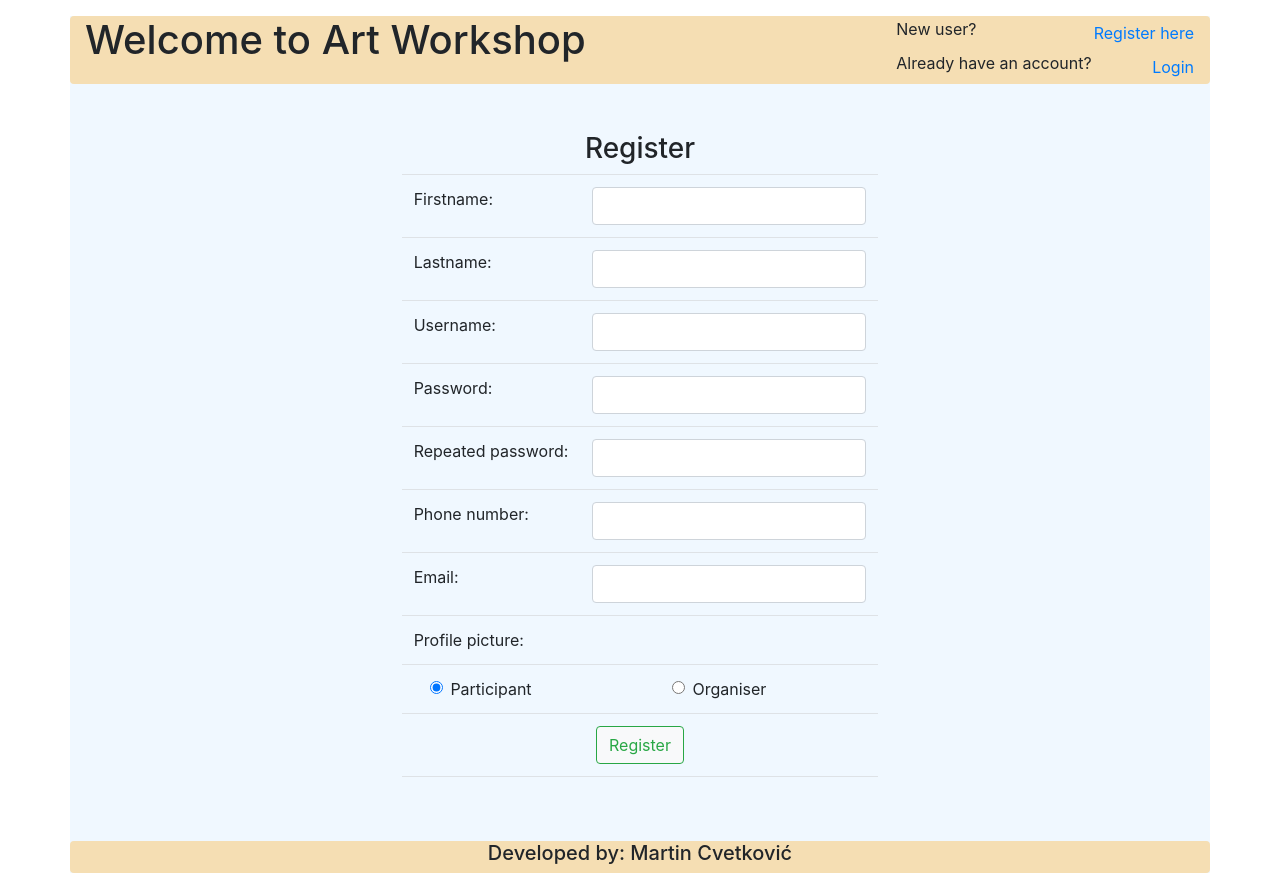
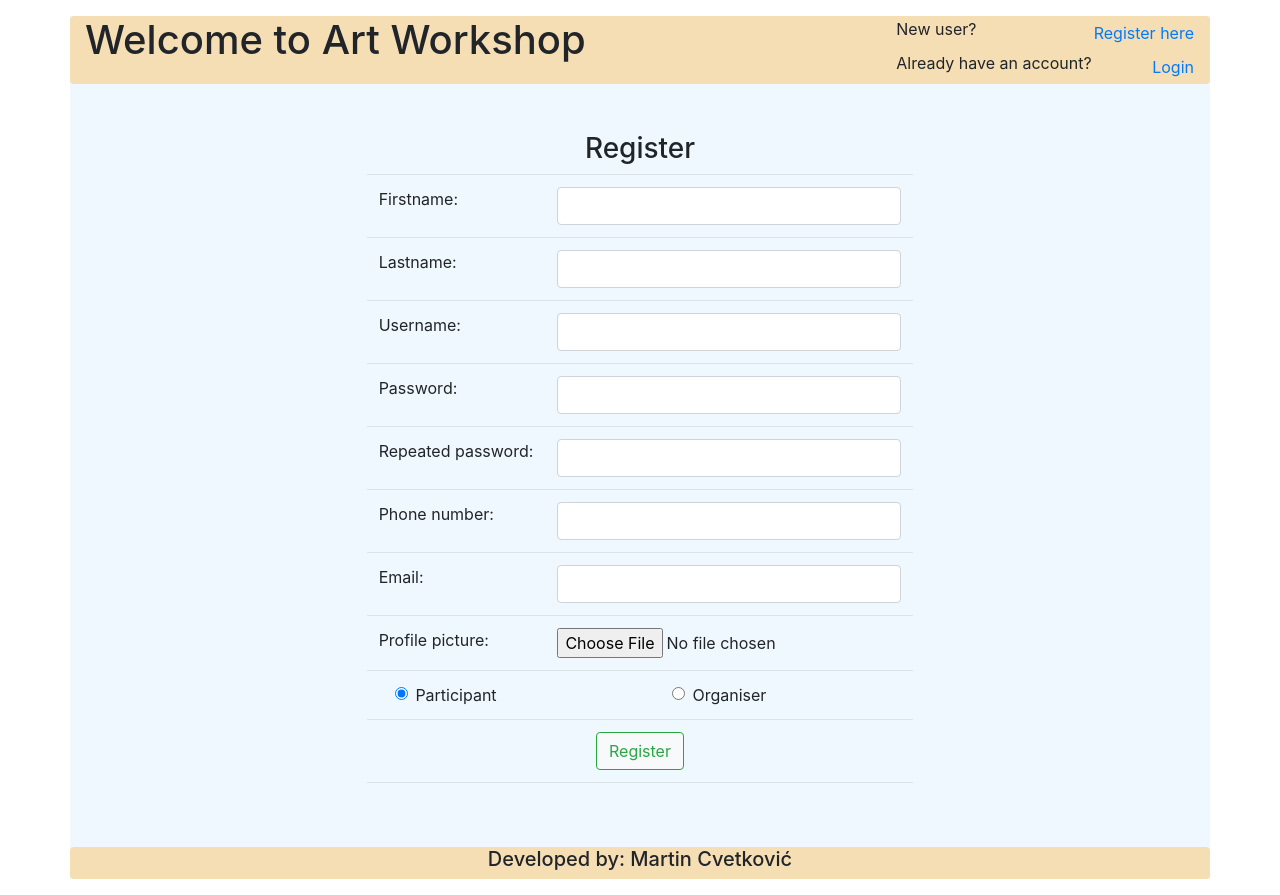
Before and after one commit to MartinCvetkovic/Internet-Application-Art-Workshop, an Angular app in the folder frontend/: page /register in a window 1280 px wide. Built offline with nearby package versions, Linux system fonts and the light colour scheme.

Commit message:
Image upload and registration frontend complete, without password check

```diff
--- a/frontend/src/app/register/register.component.html
+++ b/frontend/src/app/register/register.component.html
@@ -31,7 +31,9 @@
         </tr>
         <tr>
             <td>Profile picture:</td>
-            <td></td>
+            <td>
+                <input type="file" name="image" [(ngModel)]="image" (change)="fileChangeEvent($event)">
+            </td>
         </tr>
         <tr class="text-center">
             <td>
@@ -79,6 +81,7 @@
         <tr>
             <td colspan="2" class="text-center">
                 <label class="error">{{errorMessage}}</label>
+                <label class="error">{{imageError}}</label>
             </td>
         </tr>
     </table>
--- a/frontend/src/app/register/register.component.ts
+++ b/frontend/src/app/register/register.component.ts
@@ -32,8 +32,70 @@ export class RegisterComponent implements OnInit {
   reg_number:         number;
 
   errorMessage:       string;
+  imageError:         string;
+
+  fileChangeEvent(fileInput: any) {
+    this.imageError = null;
+    if (fileInput.target.files && fileInput.target.files[0]) {
+      if (!['image/png', 'image/jpg', 'image/jpeg'].includes(fileInput.target.files[0].type)) {
+        this.imageError = 'Only JPG and PNG images are allowed.';
+        return;
+      }
+
+      let reader = new FileReader();
+      reader.onload = (e: any) => {
+        let image = new Image();
+        image.src = e.target.result;
+        image.onload = rs => {
+          const img_height = rs.currentTarget['height'];
+          const img_width = rs.currentTarget['width'];
+          if (img_height > 300 || img_width > 300 || img_height < 100 || img_width < 100) {
+            this.imageError = "Allowed profile picture dimensions are between 100x100px and 300x300px.";
+          } else {
+            this.image = e.target.result;
+            console.log(this.image)
+          }
+        };
+      };
+
+      reader.readAsDataURL(fileInput.target.files[0]);
+    }
+  }
 
   register() {
-    alert(this.type)
+    if(
+      this.firstname === undefined || this.firstname === ""
+      || this.lastname === undefined || this.lastname === ""
+      || this.username === undefined || this.username === ""
+      || this.password === undefined || this.password === ""
+      || this.repeatedPassword === undefined || this.repeatedPassword === ""
+      || this.phone === undefined || this.phone === ""
+      || this.email === undefined || this.email === ""
+      || this.type === "organiser"
+      && (this.orgname === undefined || this.orgname === ""
+      || this.country === undefined || this.country === ""
+      || this.city === undefined || this.city === ""
+      || this.postal_code === undefined || this.postal_code === ""
+      || this.address === undefined || this.address === ""
+      || this.adrNumber === undefined || this.adrNumber === ""
+      || this.reg_number === undefined)
+    ) {
+      this.errorMessage = "All fields are required.";
+      return;
+    }
+
+    if (this.imageError !== null) {
+      return;
+    }
+
+    //if (this.password)
+
+    /*this.userService.register().subscribe((resp)=>{
+      if (this.image === undefined) {
+        this.image = "";
+      }
+
+      this.errorMessage = null;
+    });*/
   }
 }
```
